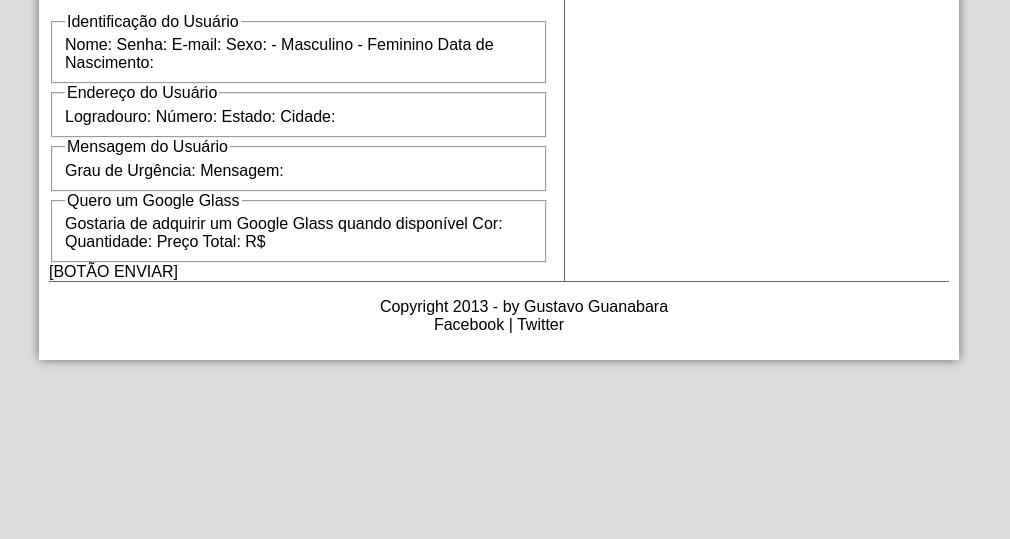
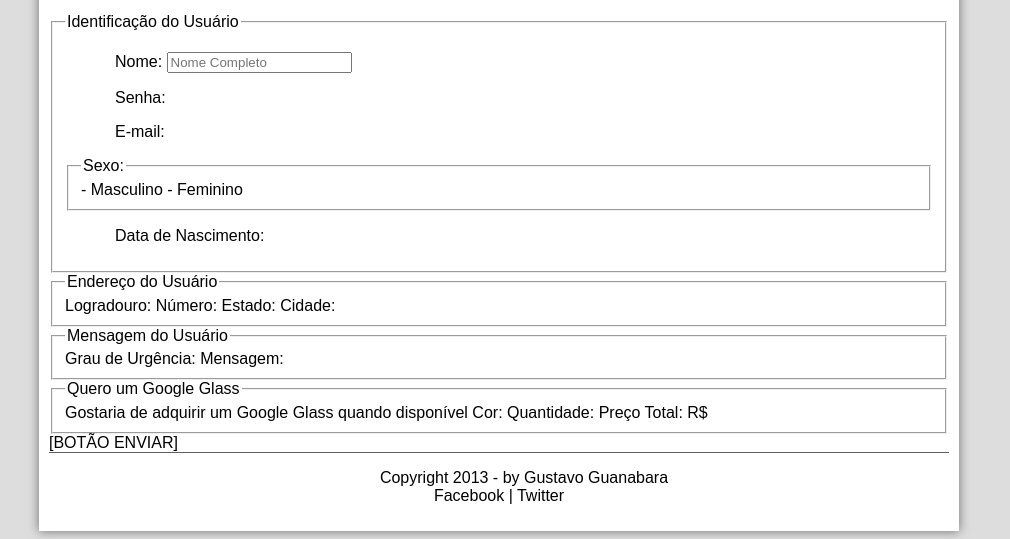
Before and after one commit to AlexandreGLopes/primeiro-html, a plain HTML site: page fale-conosco.html in a window 1280 px wide. Shown: the part 325-864 px from the top of the page, without its empty margins (141-1151 px from the left). Before the commit the page ends 800 px from the top, so only its background shows below. Drawn offline with Linux system fonts and the light colour scheme.

Commit message:
DS store deleted - caixa de texto nome

```diff
--- a/fale-conosco.html
+++ b/fale-conosco.html
@@ -27,46 +27,46 @@
     </ul>
 </nav>
 
-            <img id="icone" src="_imagens/glass-oculos-preto-peq.png" alt="Foto do Google Glass">
+<img id="icone" src="_imagens/glass-oculos-preto-peq.png" alt="Foto do Google Glass">
 
-	</header>
+</header>
 
-    <section id="corpo">
-        <article id="noticia-principal">
-            <header id="cabecalho-artigo">
+<section>
+    <article id="noticia-principal">
+        <header id="cabecalho-artigo">
 <hgroup>
 <h3>Tecnologia > Contato</h3>
 <h1>Formulário de Contato</h1>
 <h2>por Gustavo Guanabara</h2>
 <h3 class="direita">Atualizado em 23/Abril/2013</h3>
 </hgroup>
-                </header>
+            </header>
 
     <form>
 
-    <fieldset><legend>Identificação do Usuário</legend>
-    Nome:
-    Senha:
-    E-mail:
-    Sexo:
+    <fieldset id="usuario"><legend>Identificação do Usuário</legend>
+    <p>Nome: <input type="text" name="tNome" id="cNome" size="20" maxlength="30" placeholder="Nome Completo"/></p>
+    <p>Senha:</p>
+    <p>E-mail:</p>
+    <fieldset id="sexo"><legend>Sexo:</legend>
         - Masculino
-        - Feminino
-    Data de Nascimento:
+        - Feminino</fieldset>
+    <p>Data de Nascimento:</p>
     </fieldset>
 
-    <fieldset><legend>Endereço do Usuário</legend>
+    <fieldset id="endereco"><legend>Endereço do Usuário</legend>
     Logradouro:
     Número:
     Estado:
     Cidade:
     </fieldset>
 
-    <fieldset><legend>Mensagem do Usuário</legend>
+    <fieldset id="mensagem"><legend>Mensagem do Usuário</legend>
     Grau de Urgência:
     Mensagem:
     </fieldset>
 
-    <fieldset><legend>Quero um Google Glass</legend>
+    <fieldset id="pedido"><legend>Quero um Google Glass</legend>
     Gostaria de adquirir um Google Glass quando disponível
     Cor:
     Quantidade:
```
Also changed, not shown: 1 other file.
